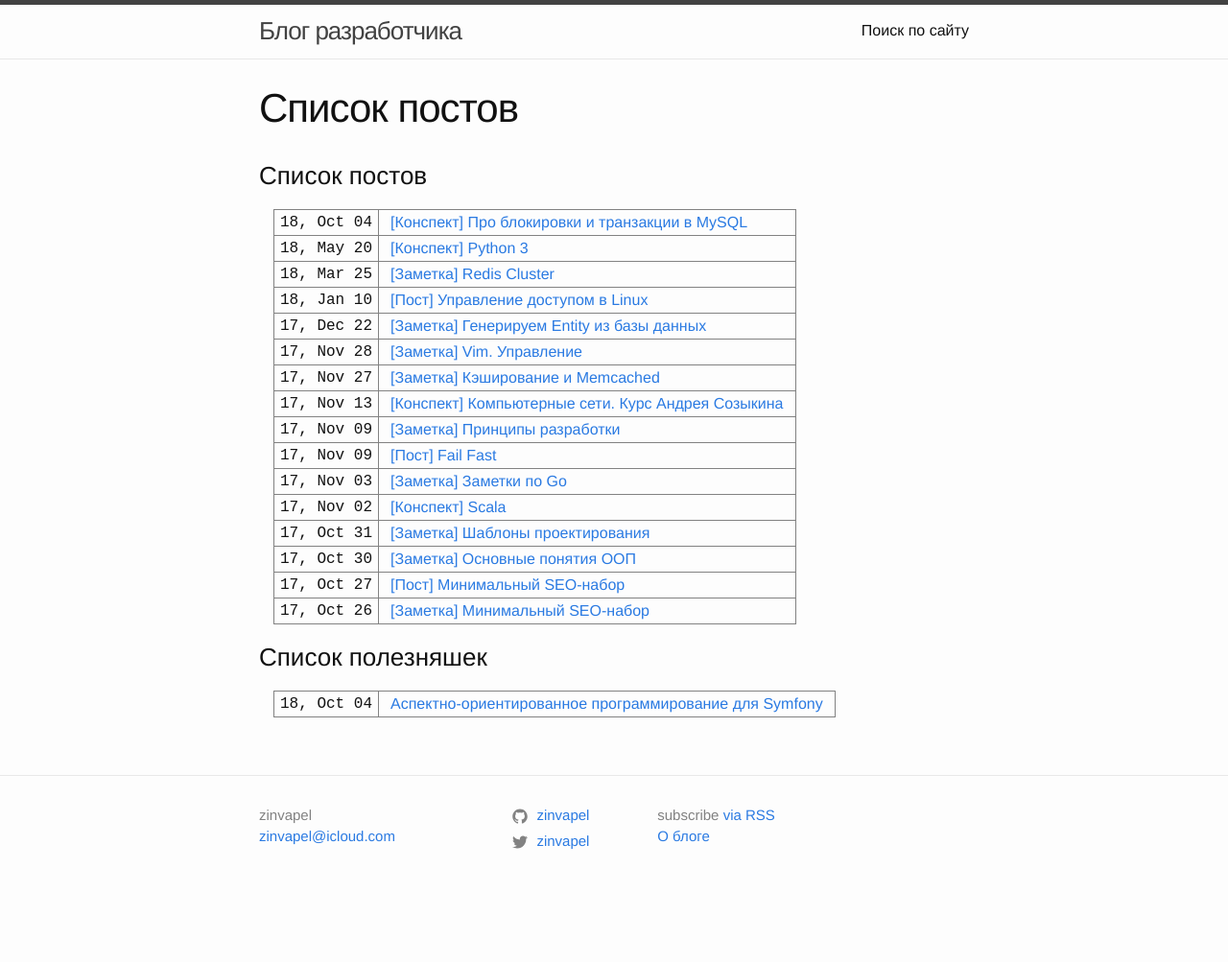
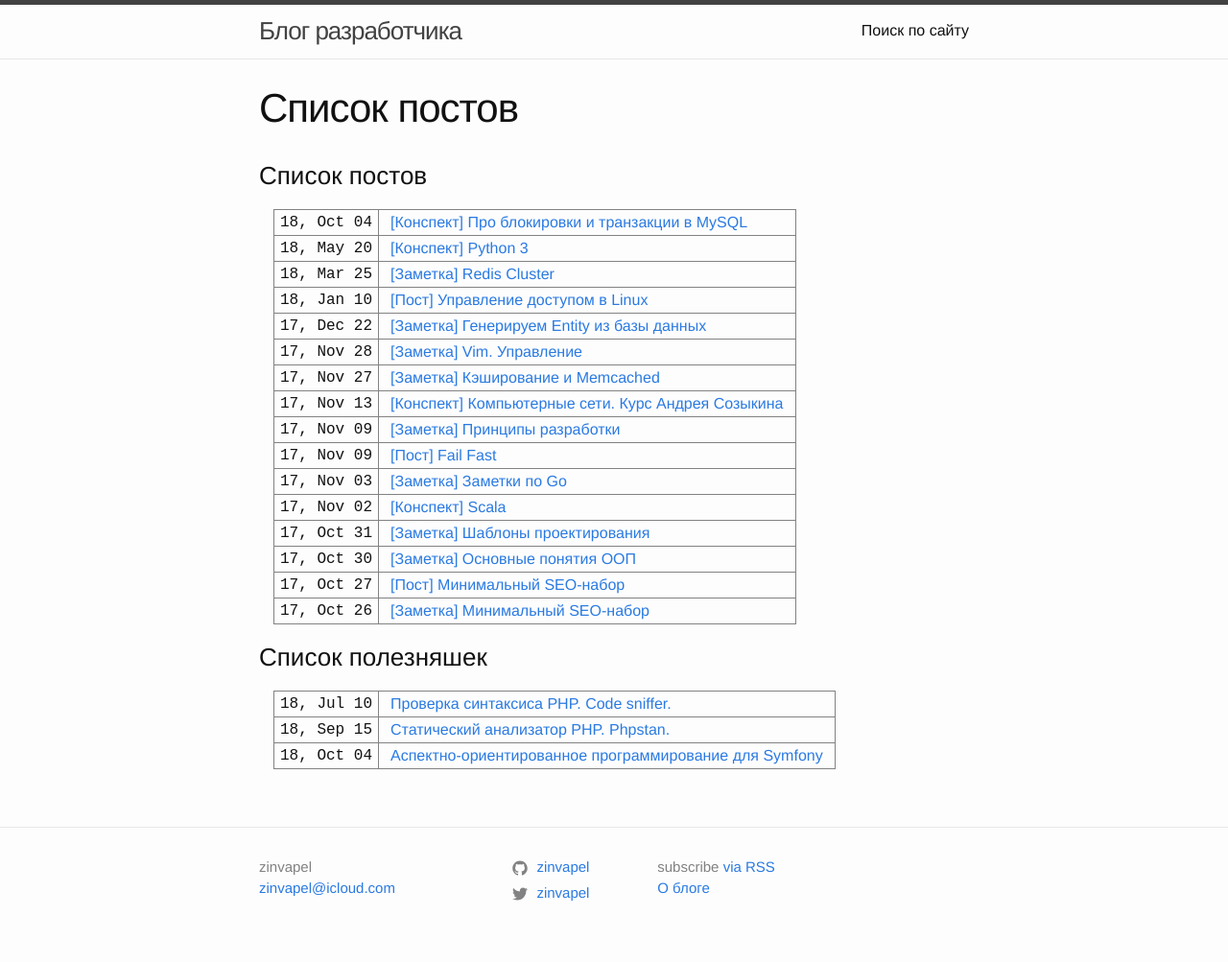
Before and after one commit to zinvapel/zinvapel.github.io, a Jekyll site: the page built from pages/posts.md, in a window 1280 px wide. Shown: the whole page at 96% size. Built offline with Jekyll 4.4.1, drawn with Linux system fonts in a browser that asks for light colours; nearby versions of some CDN libraries; before the commit the page ends 949 px from its top, so only the background shows below that.

Commit message:
More urls

```diff
--- a/pages/posts.md
+++ b/pages/posts.md
@@ -20,5 +20,7 @@ noindex: true
 
 ### Список полезняшек
 <table style="border-collapse: collapse; border: none;">
+{% include epost.html date="2018-07-10" url="https://github.com/squizlabs/PHP_CodeSniffer" title="Проверка синтаксиса PHP. Code sniffer." %}
+{% include epost.html date="2018-09-15" url="https://github.com/phpstan" title="Статический анализатор PHP. Phpstan." %}
 {% include epost.html date="2018-10-04" url="http://jmsyst.com/bundles/JMSAopBundle" title="Аспектно-ориентированное программирование для Symfony" %}
 </table>
```
